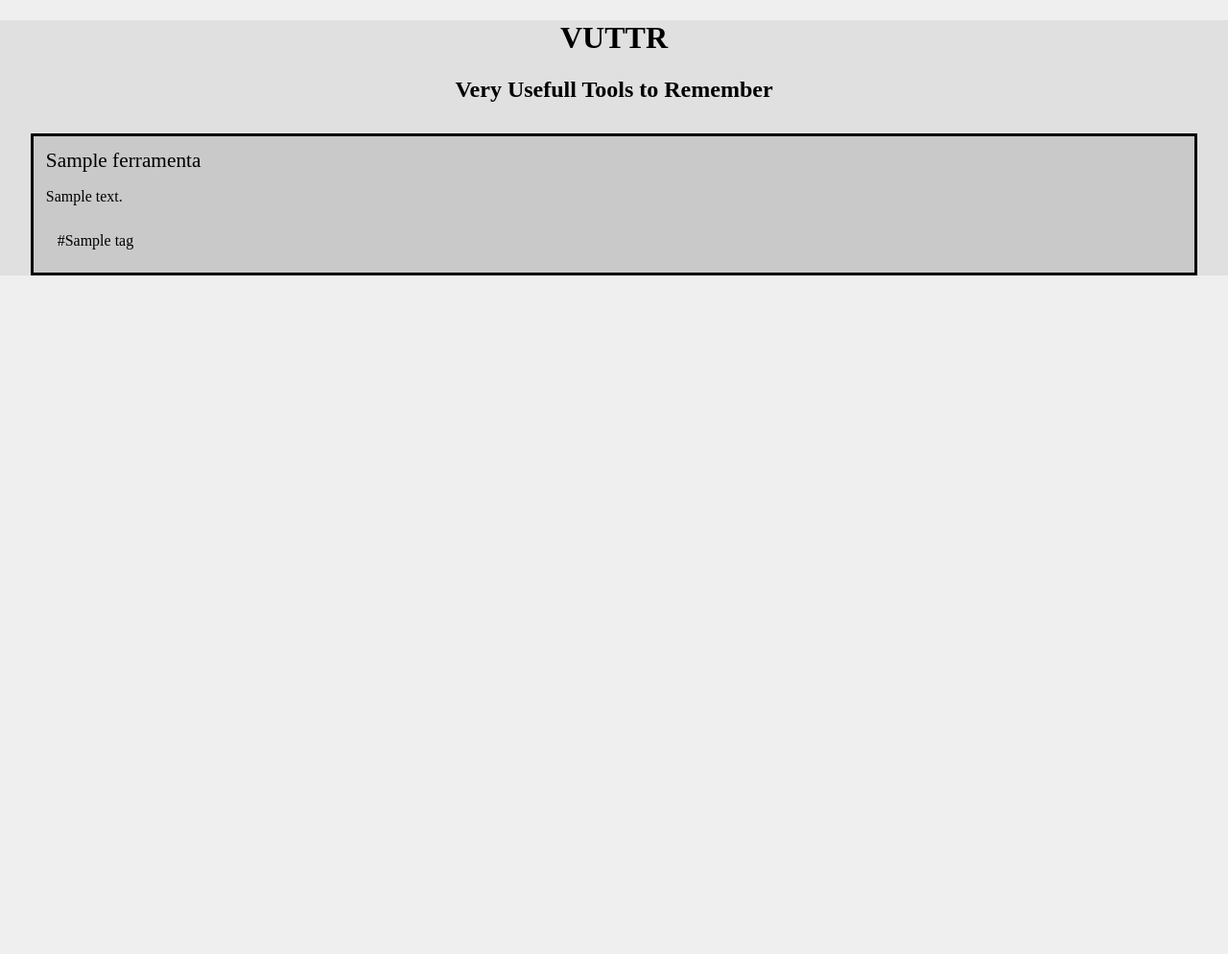
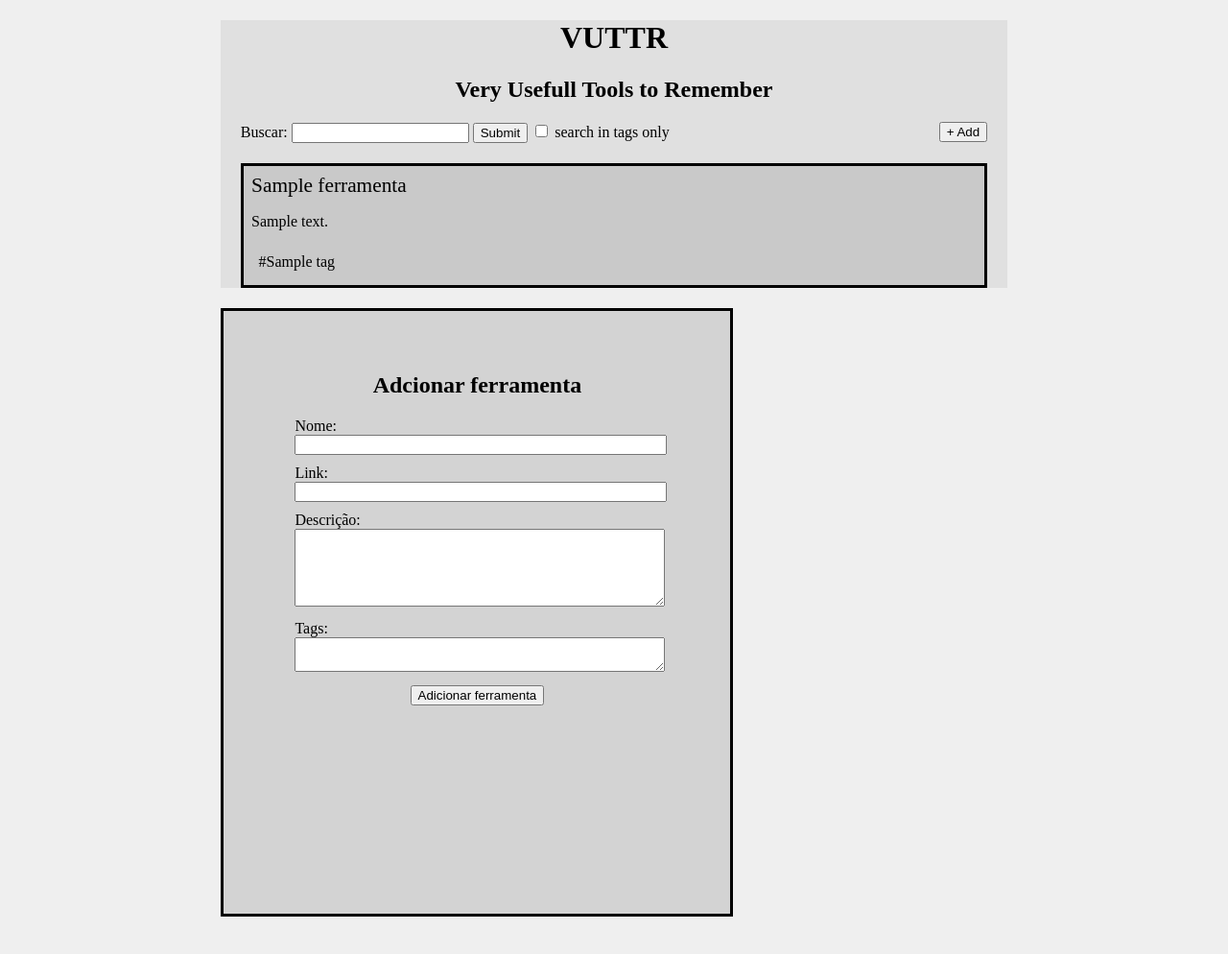
Before and after one commit to YanGianini/t2-hipermidia, a Python web app: template application/view/templates/index.html in a window 1280 px wide. Shown: the top 994 px of the page at 96% size. Run offline with Jinja, Linux system fonts and the light colour scheme; the template is opened without the code that fills it: most values are stand-ins (such as "Sample title", 1, 10 or a date in 2020).

Commit message:
Adcionando formulario de criação

```diff
--- a/application/view/static/style.css
+++ b/application/view/static/style.css
@@ -1,12 +1,20 @@
 html, body {
     box-sizing: border-box;
     padding: 0;
-    margin: 0;
+    margin-left: 10%;
+    width: 80%;
     background-color: hsla(0, 0%, 0%, 0.062);
 }
 
 div#titulos {
     text-align: center;
+}
+
+div#campos_header {
+    display: flex;
+    flex-direction: row;
+    justify-content: space-between;
+    margin: 2.5%;
 }
 
 div#card_ferramenta {
@@ -32,3 +40,30 @@ li.tag {
     margin: 0.5%;
     padding: 0.5%;
 }
+
+div#formulario_suspenso {
+    display: block;
+    position: fixed;
+    width: 400px;
+    height: 500px;
+    background-color: lightgray;
+    padding: 5%;
+    border-style: solid;
+}
+
+div#formulario_suspenso h2{
+    text-align: center;
+    margin-top: 0%;
+}
+
+div#formulario_suspenso input, textarea{
+    width: 100%;
+}
+
+div#formulario_suspenso div{
+    margin: 10px;
+}
+
+div#botao_form{
+    text-align: center;
+}
--- a/application/view/templates/index.html
+++ b/application/view/templates/index.html
@@ -11,6 +11,21 @@
     <div id="titulos">
         <h1>VUTTR</h1>
         <h2>Very Usefull Tools to Remember</h2>
+    </div>
+
+    <div id="campos_header">
+        <div>
+            <form action="filtrar">
+                <label for="buscar">Buscar:</label>
+                <input type="text" id="buscar", name="filtro">
+                <input type="submit">
+                <input type="checkbox" name="only_tag" id="only_tag">
+                <label for="only_tag">search in tags only</label>
+            </form>
+        </div>
+        <div>
+        <button onclick="adcionar()">+ Add</button>
+        </div>
     </div>
 
     <div>
@@ -28,5 +43,36 @@
         </div>
     {% endfor %}
     </div>
+
+    <div id="formulario_suspenso">
+        <form action="add">
+            <h2>Adcionar ferramenta</h2>
+
+            <div>
+                <label for="fer_nome">Nome:</label>
+                <input type="text" name="fer_nome" id="fer_nome">
+            </div>
+            <div>
+                <label for="fer_link">Link:</label>
+                <input type="url" name="fer_link" id="fer_link">
+            </div>
+            <div>
+                <label for="fer_desc">Descrição:</label>
+                <textarea name="fer_desc" id="fer_desc" cols="40" rows="5"></textarea>
+            </div>
+            <div>
+                <label for="fer_tags">Tags:</label>
+                <textarea name="" id="" cols="40" rows="2"></textarea>
+            </div>
+
+            <div id="botao_form">
+            <button onclick="adcionar()" type="submit">Adicionar ferramenta</button>
+            </div>
+
+        </form>
+
+    </div>
+
+
 </body>
 </html>
```
